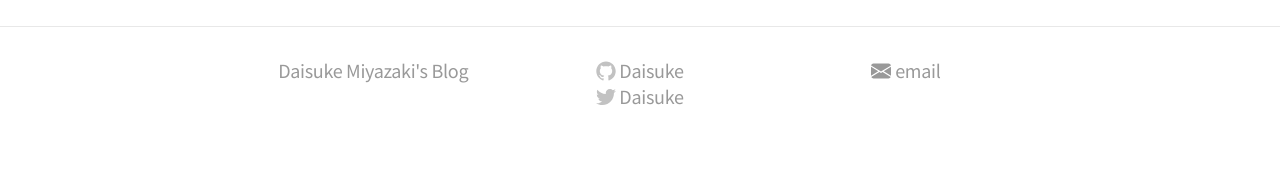
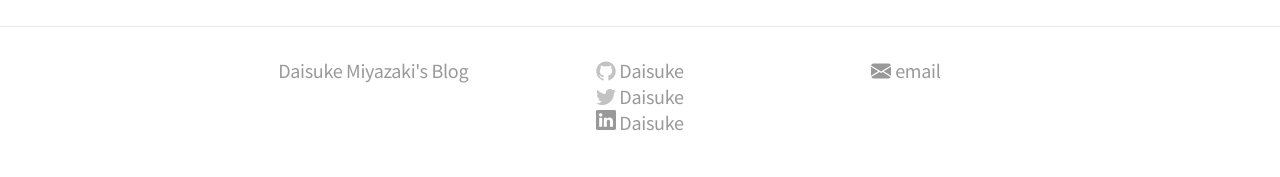
Before and after one commit to DaisukeMiyazaki/DaisukeMiyazaki.github.io, a Jekyll site: the page built from index.html, in a window 1280 px wide. Shown: the part 1420-1597 px from the top of the page. Built offline with Jekyll 4.4.1, drawn with Linux system fonts in a browser that asks for light colours; before the commit the page ends 1574 px from its top, so only the background shows below that.

Commit message:
Added Linkedin link to footer

```diff
--- a/_config.yml
+++ b/_config.yml
@@ -11,3 +11,4 @@ baseurl: ""
 
 twitter_username: Daisuke
 github_username: Daisuke
+linkedin_username: Daisuke
--- a/_includes/footer.html
+++ b/_includes/footer.html
@@ -15,6 +15,7 @@
         <div class="footer-col-2 column">
         <!--div-->
             <ul>
+                <!-- TODO: add note link? -->
                 <li>
                 {% if site.github_username %}
                     <a href="https://github.com/DaisukeMiyazaki">
@@ -54,7 +55,21 @@
                         </span>
                         <span class="username">{{ site.twitter_username }}</span>
                     </a>
-                    {% endif %}
+                {% endif %}
+                </li>
+
+                <li>
+                {% if site.linkedin_username %}
+                    <a href="https://www.linkedin.com/in/daisuke-miyazaki/">
+                        <span class="icon linkedin">
+                            <svg xmlns="http://www.w3.org/2000/svg" enable-background="new 0 0 16 16" xml:space="preserve" x="0px" y="0px"
+                            width="20" height="20" fill="currentColor" class="bi bi-linkedin" viewBox="0 0 16 16">
+                                <path d="M0 1.146C0 .513.526 0 1.175 0h13.65C15.474 0 16 .513 16 1.146v13.708c0 .633-.526 1.146-1.175 1.146H1.175C.526 16 0 15.487 0 14.854V1.146zm4.943 12.248V6.169H2.542v7.225h2.401zm-1.2-8.212c.837 0 1.358-.554 1.358-1.248-.015-.709-.52-1.248-1.342-1.248-.822 0-1.359.54-1.359 1.248 0 .694.521 1.248 1.327 1.248h.016zm4.908 8.212V9.359c0-.216.016-.432.08-.586.173-.431.568-.878 1.232-.878.869 0 1.216.662 1.216 1.634v3.865h2.401V9.25c0-2.22-1.184-3.252-2.764-3.252-1.274 0-1.845.7-2.165 1.193v.025h-.016a5.54 5.54 0 0 1 .016-.025V6.169h-2.4c.03.678 0 7.225 0 7.225h2.4z"/>
+                                </svg>
+                        </span>
+                        <span class="username">{{ site.linkedin_username }}</span>
+                    </a>
+                {% endif %}
                 </li>
             </ul>
         </div>
```
